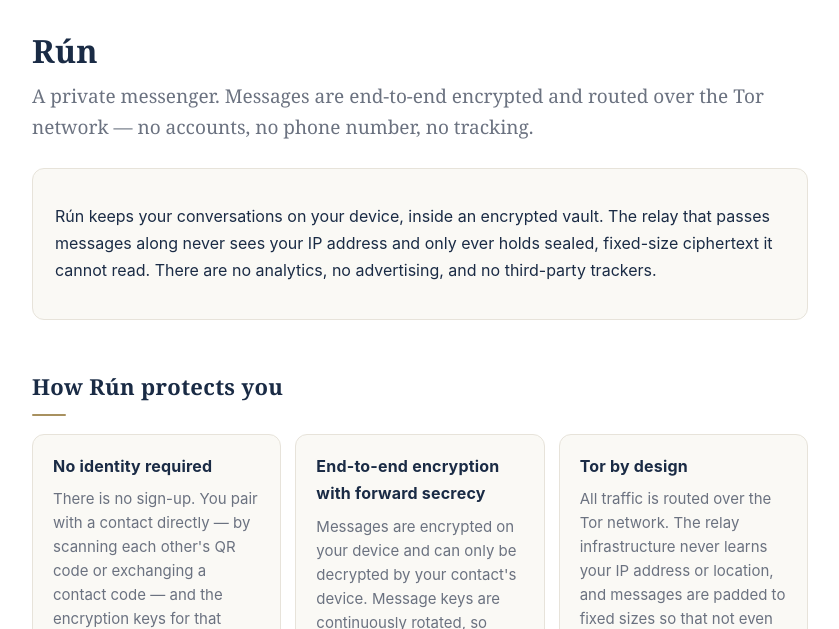
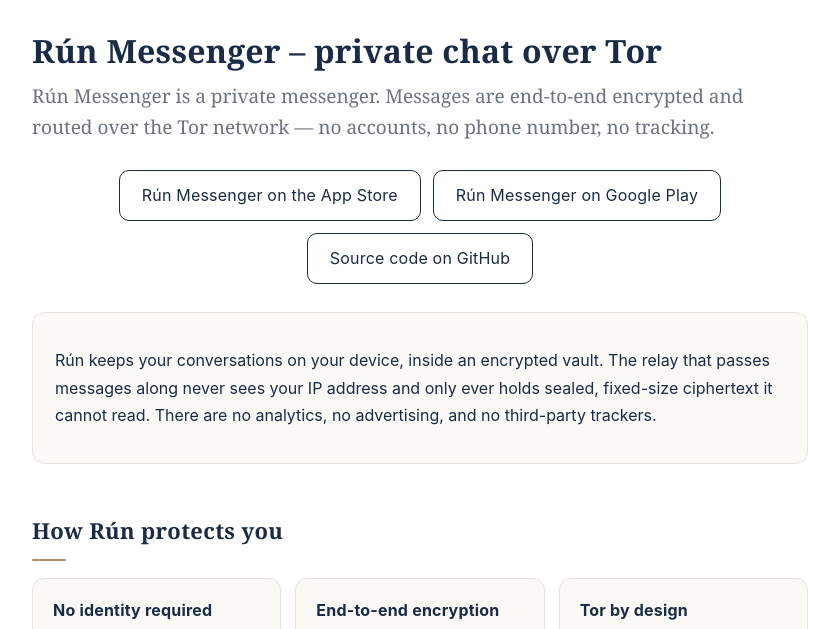
Before and after one commit to cptdad/vgab-site, a plain HTML site: page run.html in a window 1280 px wide. Shown: the part 96-725 px from the top of the page, without its empty margins (220-1059 px from the left). Drawn offline with Linux system fonts and the light colour scheme.

Commit message:
run.html: Rún Messenger heading, title, meta/OG, Apple app banner, store links up top
Co-Authored-By: Claude Opus 5.5 <noreply@anthropic.com>
Claude-Session: https://claude.ai/code/session_01UpDzn2nj1E4a64LrVX3M8D

```diff
--- a/run.html
+++ b/run.html
@@ -3,20 +3,22 @@
 <head>
 <meta charset="utf-8">
 <meta name="viewport" content="width=device-width, initial-scale=1">
-<title>Rún — Vikstrom Group AB</title>
-<meta name="description" content="Rún: a private messenger by Vikstrom Group AB — end-to-end encrypted, routed over Tor, with no accounts and no tracking.">
+<title>Rún Messenger – private chat over Tor | Vikstrom Group AB</title>
+<meta name="description" content="Rún Messenger is a private chat app over Tor: end-to-end encrypted, no account, phone number or email, no analytics or tracking. For iPhone and Android.">
 <link rel="canonical" href="https://vgab.eu/run.html">
 <meta property="og:type" content="website">
 <meta property="og:site_name" content="Vikstrom Group AB">
-<meta property="og:title" content="Rún — a private messenger">
-<meta property="og:description" content="End-to-end encrypted, routed over the Tor network, with no accounts and no tracking. By Vikstrom Group AB.">
+<meta property="og:title" content="Rún Messenger – private chat over Tor">
+<meta property="og:description" content="Rún Messenger: end-to-end encrypted chat routed over Tor, with no account, phone number or email and no tracking. Get it on the App Store and Google Play.">
+<meta name="apple-itunes-app" content="app-id=6762006510">
 <meta property="og:url" content="https://vgab.eu/run.html">
 <meta property="og:image" content="https://vgab.eu/logo.png">
 <script type="application/ld+json">
 {
   "@context": "https://schema.org",
   "@type": "SoftwareApplication",
-  "name": "Rún",
+  "name": "Rún Messenger",
+  "alternateName": "Rún",
   "url": "https://vgab.eu/run.html",
   "applicationCategory": "CommunicationApplication",
   "operatingSystem": "iOS, Android",
@@ -43,8 +45,14 @@
     </nav>
   </header>
 
-  <h1>Rún</h1>
-  <p class="lede">A private messenger. Messages are end-to-end encrypted and routed over the Tor network — no accounts, no phone number, no tracking.</p>
+  <h1>Rún Messenger – private chat over Tor</h1>
+  <p class="lede">Rún Messenger is a private messenger. Messages are end-to-end encrypted and routed over the Tor network — no accounts, no phone number, no tracking.</p>
+
+  <div class="btn-row">
+    <a class="btn" href="https://apps.apple.com/app/id6762006510">Rún Messenger on the App Store</a>
+    <a class="btn" href="https://play.google.com/store/apps/details?id=com.vg.run">Rún Messenger on Google Play</a>
+    <a class="btn" href="https://github.com/cptdad/run">Source code on GitHub</a>
+  </div>
 
   <div class="card">
     <p>Rún keeps your conversations on your device, inside an encrypted vault. The relay that passes messages along never sees your IP address and only ever holds sealed, fixed-size ciphertext it cannot read. There are no analytics, no advertising, and no third-party trackers.</p>
```
